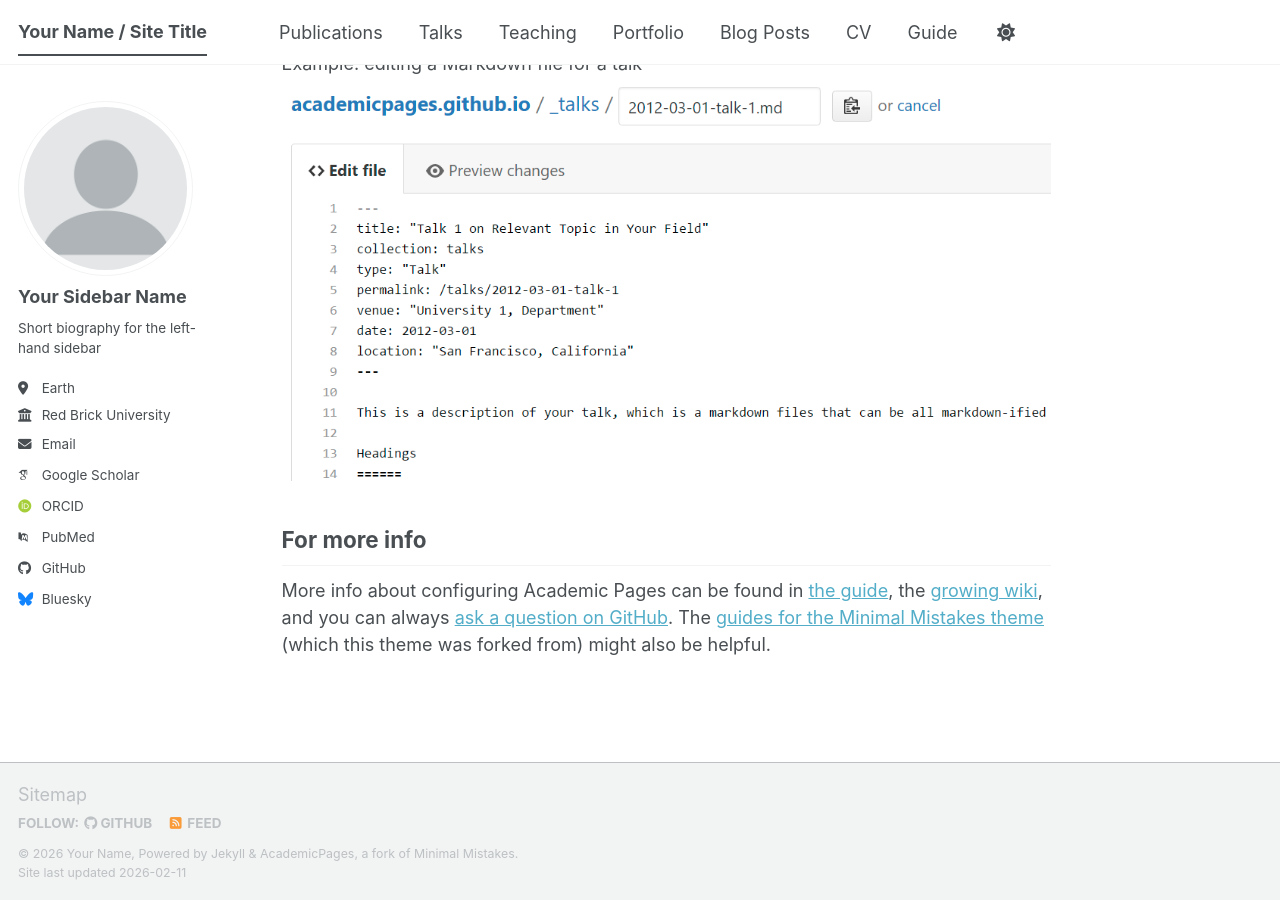
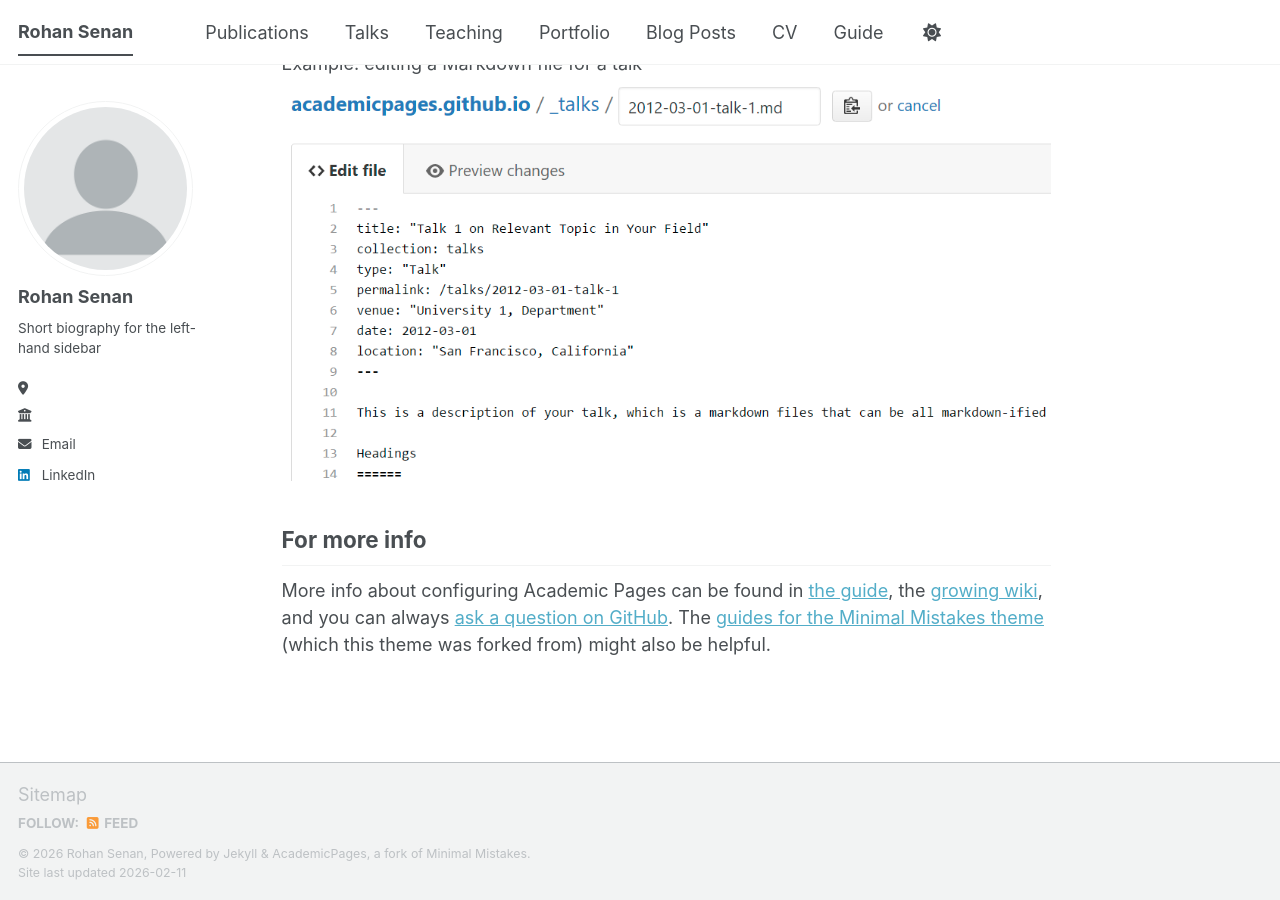
Before and after one commit to rohansenan/rohansenan.github.io, a Jekyll site: the page built from _pages/about.md, in a window 1280 px wide and 900 px high, scrolled down 2720 px. Built offline with Jekyll 4.4.1, drawn with Linux system fonts in a browser that asks for light colours; some web fonts are replaced; a script bundle is joined from its source files by our own code; library files that are not in the unit come from our copies.

Commit message:
Update personal information in _config.yml

```diff
--- a/_config.yml
+++ b/_config.yml
@@ -9,14 +9,14 @@
 # Basic Site Settings
 locale                   : "en-US"
 site_theme               : "default" # The available themes options are "default", "air", "sunrise", "mint", "dirt" and "contrast"
-title                    : "Your Name / Site Title"
+title                    : "Rohan Senan"
 title_separator          : "-"
-name                     : &name "Your Name"
-description              : &description "Your Name's academic portfolio"   # Update this with a general description of your site, this is the default if not overridden by a page
-url                      : https://academicpages.github.io # The base hostname & protocol for your site e.g. "https://[your GitHub username].github.io",
+name                     : &name "Rohan Senan"
+description              : &description "Rohan's academic portfolio"   # Update this with a general description of your site, this is the default if not overridden by a page
+url                      : https://rohansenan.github.io # The base hostname & protocol for your site e.g. "https://[your GitHub username].github.io",
                                                            # or if you already have some other page hosted on Github then use "https://[your GitHub username].github.io/[Your Repo Name]"
 baseurl                  : "" # the subpath of your site, e.g. "/blog"
-repository               : "academicpages/academicpages.github.io"
+repository               : "rohansenan/rohansenan.github.io"
 
 # Site Author - The following control what appear as part of the author content on the side bar.
 #               If a field is blank the icon and link will not appear, otherwise it will be shown.
@@ -24,24 +24,24 @@
 author:
   # Biographic information
   avatar           : "profile.png"
-  name             : "Your Sidebar Name"
+  name             : "Rohan Senan"
   pronouns         : # example: "she/her"
   bio              : "Short biography for the left-hand sidebar"
-  location         : "Earth"
-  employer         : "Red Brick University"
+  location         : ""
+  employer         : ""
   uri              : # URL
-  email            : "none@example.org"
+  email            : "rohansenan@gmail.com"
 
   # Academic websites
   academia         : # URL
   arxiv            : # URL - Update with the correct link to your profile
-  googlescholar    : "https://scholar.google.com/citations?user=PS_CX0AAAAAJ"
+  googlescholar    : #""
   inspire-hep      : # URL
   impactstory      : # URL
-  orcid            : "https://orcid.org/yourorcidurl"
+  orcid            : #""
   semantic         : # URL
   ssrn             : # URL
-  pubmed           : "https://www.ncbi.nlm.nih.gov/pubmed/?term=john+snow"
+  pubmed           : #""
   researchgate     : # URL
   scopus           : # URL
   zotero           : # URL
@@ -51,13 +51,13 @@
   bitbucket        : # Username - Update with your username on the site
   codepen          : # Username
   dribbble         : # Username
-  github           : "academicpages"
+  github           : #""
   kaggle           : # Username
   stackoverflow    : # User number or user number and name (i.e., use "1" or "1/jeff-atwood")
 
   # Social media
   artstation       : # Username
-  bluesky          : "bsky.app" # Replace this with you Bluesky username
+  bluesky          : #"bsky.app" # Replace this with you Bluesky username
   facebook         : # Username
   flickr           : # Username
   foursquare       : # Username
@@ -66,7 +66,7 @@
   keybase          : # Username
   instagram        : # Username
   lastfm           : # Username
-  linkedin         : # Username
+  linkedin         : "rohansenan"# Username
   mastodon         : # URL
   medium           : # URL
   pinterest        : # Username
```
